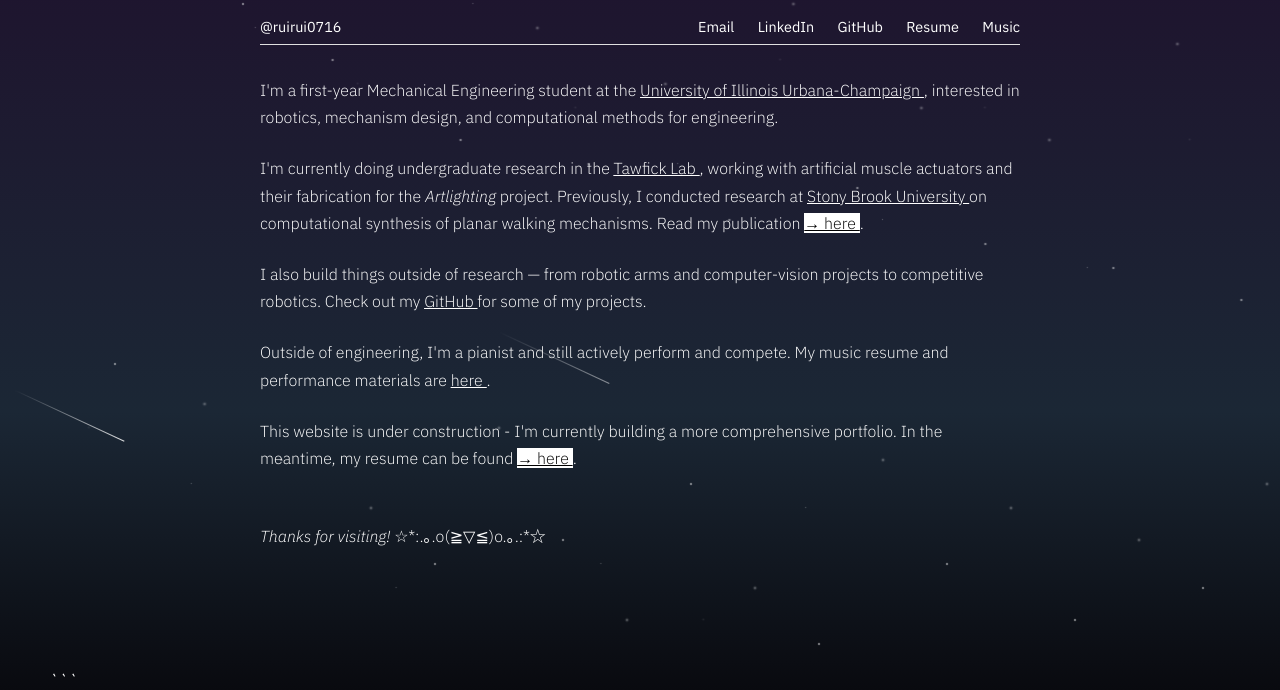
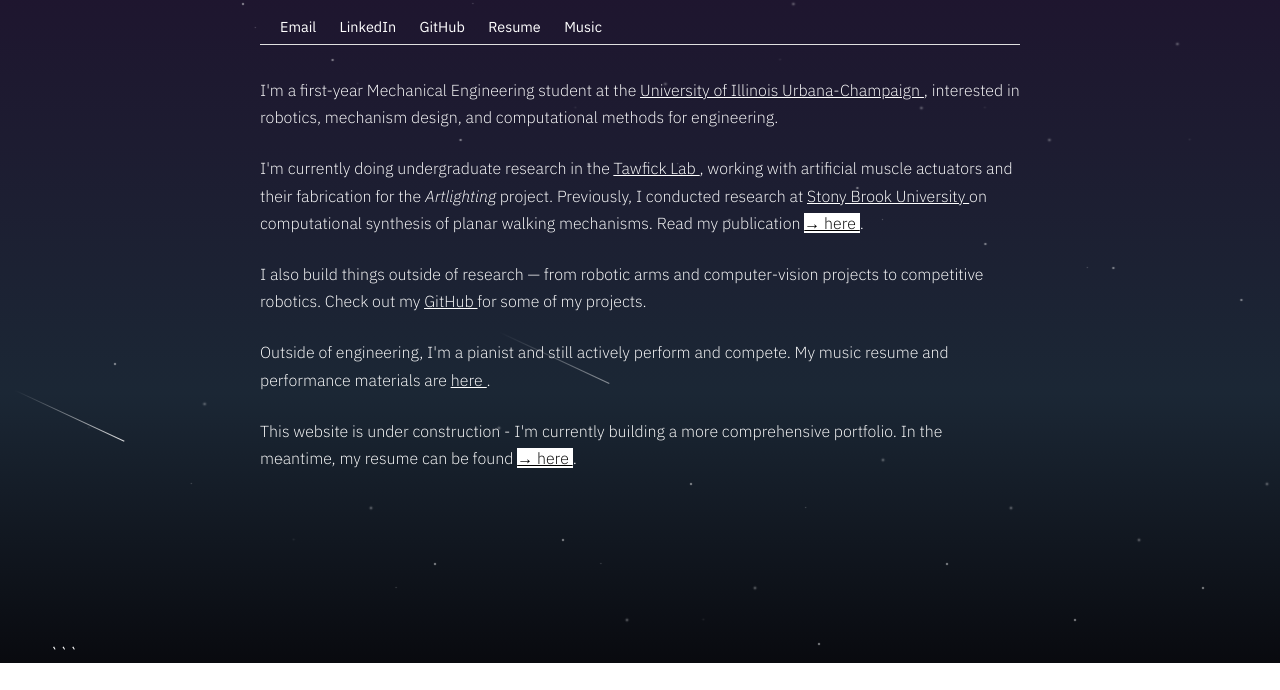
Before and after one commit to Ray0716/temporary-portfolio, a plain HTML site: page index.html in a window 1280 px wide. Shown: the part 237-927 px from the top of the page. After the commit the page ends 900 px from the top, so only its background shows below. Drawn offline with Linux system fonts and the light colour scheme; a web font is replaced by a local one.

Commit message:
Comment out unused links in index.html
Comment out Instagram link and visiting message

```diff
--- a/index.html
+++ b/index.html
@@ -67,7 +67,7 @@
 
     <div class="top-links">
 
-      <a
+      <!-- <a
         href="https://www.instagram.com/ruirui0716__/"
         target="_blank"
         style="color: white; text-decoration: none; transition: all 0.3s ease-in-out;"
@@ -75,7 +75,7 @@
         onmouseout="this.style.color='white'; this.style.backgroundColor='transparent';"
       >
         @ruirui0716
-      </a>
+      </a> -->
 
       <div class="right-links">
         <a href="mailto:raytang11792@gmail.com">Email</a>
@@ -202,8 +202,8 @@
       <p>
         <br>
 
-        <span style="font-style: italic;">Thanks for visiting! </span>
-        ☆*:.｡.o(≧▽≦)o.｡.:*☆
+        <!-- <span style="font-style: italic;">Thanks for visiting! </span>
+        ☆*:.｡.o(≧▽≦)o.｡.:*☆ -->
       </p>
 
     </main>
```
